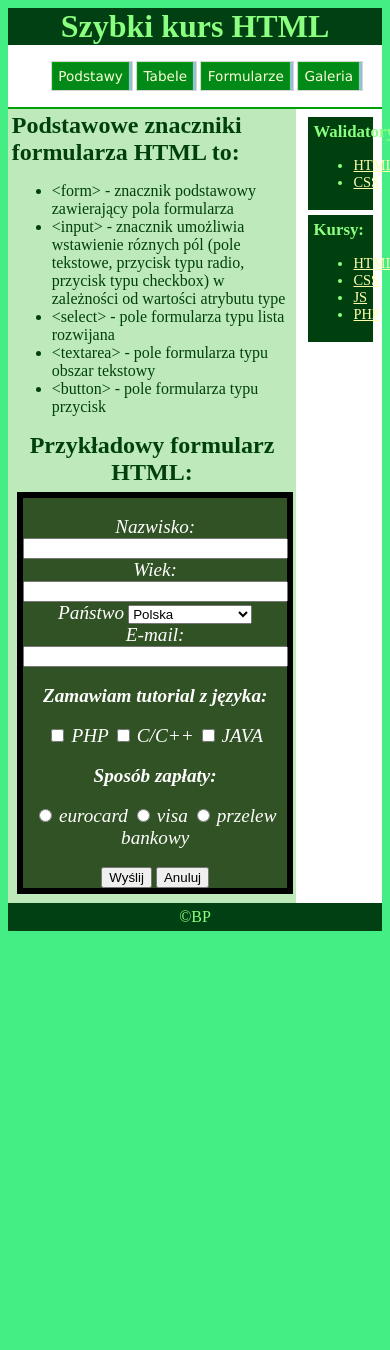
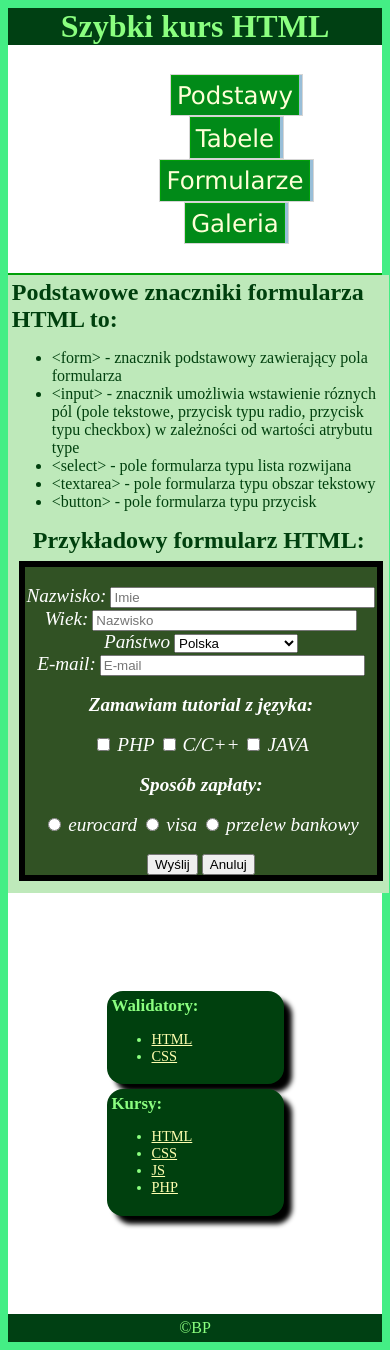
Before and after one commit to OldBeardMan/Aplikacje_Internetowe, a plain HTML site: page Lab5/kopiaLab123/formularze.html in a window 390 px wide. Before the commit the page ends 939 px from the top, so only its background shows below. Drawn offline with Linux system fonts and the light colour scheme.

Commit message:
Lab5 skończon

```diff
--- a/Lab5/kopiaLab123/CSS/style.css
+++ b/Lab5/kopiaLab123/CSS/style.css
@@ -8,7 +8,7 @@ body {
     color:#00400e;
 }
 
-h1, #stopka {
+h1, footer {
     background: #004013;
     color: #8bff80;
     text-align:center;
@@ -18,7 +18,7 @@ h1, #stopka {
     background:#ffffff;
     }
 
-#menu {
+header {
     background: #ffffff;
     float:left;
     width: 100%;
@@ -26,7 +26,7 @@ h1, #stopka {
     border-bottom:2px solid #00a008;
 }
 
-#menu li {
+header li {
     float:left;
     margin:0;
     padding:0;
@@ -36,7 +36,7 @@ h1, #stopka {
     font-size:85%;
 }
 
-#menu a {
+header a {
     float:left;
     display:block;
     margin:0;
@@ -48,13 +48,13 @@ h1, #stopka {
     background:#018a18;
 }
 
-#menu a:hover {
+header a:hover {
     background:#004013;
     color:#ffffff;
     text-decoration:none;
 }
 
-#nav {
+nav {
     text-align: left;
     overflow: hidden;
     font-family: calibri, tahoma;
@@ -63,7 +63,7 @@ h1, #stopka {
 ul#nav li {
     border: 1px solid #d5d5d5;
     list-style-type: none;
-    float: left;
+    display: flexbox;
     background: #98bed8;
     margin-left: 3px;
 }
@@ -71,7 +71,7 @@ ul#nav li {
 ul#nav li:hover {
     border: 1px solid #d5d5d5;
     list-style-type: none;
-    float: left;
+    display: flexbox;
     background: #f0f0f0;
     margin-left: 3px;
 }
@@ -110,27 +110,63 @@ ul#nav li:hover ul {
     padding:1%;
 }
 
-#stopka{
+footer{
     clear:both;
     width:100%;
     padding:5px 0 5px 0;
     text-align:center;
 }
 
-#pasek {
+aside {
     float:right;
     width:20%;
     padding:1%;
 }
 
 *.box {
+    box-sizing: border-box;
     background:#00400e;
     color:#8bff80;
     padding:5px;
     margin:5px;
     font-size:90%;
+    border-radius: 1pc;
+    box-shadow: 8px 8px 5px black;
 }
 
 *.box a {
     color:#ffffb0
 }
+
+@media screen and (max-width: 720px) {
+
+    #tresc{
+        align-items: center;
+        width: 100%;
+    }
+
+    body {
+        align-items: center;
+        display: flex;
+        flex-direction: column;
+    }
+
+    header nav ul {
+        display: flex;
+        align-items: center;
+        flex-direction: column;
+        width: 100%;
+        font-size: 180%;
+    }
+
+    ul#nav li li a {
+        width: 100%;
+    }
+
+    aside {
+        align-items: center;
+        order: 3;
+        padding: 25%;
+        width: 50%;
+    }
+}
--- a/Lab5/kopiaLab123/CSS/tabele.css
+++ b/Lab5/kopiaLab123/CSS/tabele.css
@@ -26,6 +26,6 @@ tfoot a{
     color:white;
 }
 
-.parzysty{
+tr:nth-child(even of .lang){
     background: white;
 }
--- a/Lab5/kopiaLab123/formularze.html
+++ b/Lab5/kopiaLab123/formularze.html
@@ -9,8 +9,9 @@
     </head>
     <body>
         <div id="kontener">
-            <div id="baner"><h1>Szybki kurs HTML</h1></div>
-            <div id="menu">
+            <header>
+                <h1>Szybki kurs HTML</h1>
+                <nav>
                     <ul id="nav">
                         <li><a href="index.html">Podstawy</a></li>
                         <li><a href="tabele.html">Tabele</a></li>
@@ -23,8 +24,9 @@
                         </li>
                         <li><a href="galeria.html" title="">Galeria</a></li>
                     </ul>
-            </div>
-            <div id="tresc">
+                </nav>
+            </header>
+            <section id="tresc">
                 <h2>Podstawowe znaczniki formularza HTML to:</h2>
                 <ul>
                     <li>&lt;form&gt; - znacznik podstawowy zawierający pola formularza</li>
@@ -35,27 +37,27 @@
                 </ul>
                 <h2 class="kurs">Przykładowy formularz HTML:</h2>
                 <form action="mailto:beatap@cs.pollub.pl" method="post"> <br>
-                    <label>Nazwisko:</label>  <input type="text" name="nazwisko" size="30"> <br>
-                    <label>Wiek:</label>      <input type="text" name="wiek" size="30"> <br>
-                    <label>Państwo</label>    <select name="panstwo" id="panstwo">
+                    <label>Nazwisko:</label>  <input type="text" name="nazwisko" size="30" placeholder="Imie" title="Wpisz imię" pattern="[A-Za-z]{1,32}" required> <br>
+                    <label>Wiek:</label>      <input type="text" name="wiek" size="30" placeholder="Nazwisko" title="Wpisz nazwisko" pattern="[A-Za-z]{1,32}" required> <br>
+                    <label>Państwo</label>    <select name="panstwo" id="panstwo" title="Wybierz państwo w którym mieszkasz" required>
                                     <option value="Polska">Polska</option>
                                     <option value="Kongo">Republika Kongo</option>
                                     <option value="Somalia">Somalia</option>
                                 </select> <br>
-                    <label>E-mail:</label>    <input type="email" name="e-mail" size="30"> <br> <br>
+                    <label>E-mail:</label>    <input type="email" name="e-mail" size="30" placeholder="E-mail" title="Wpisz swój adres e-mail" pattern="[a-z0-9._%+-]+@[a-z0-9.-]+\.[a-z]{2,4}$" required> <br> <br>
                     <b>Zamawiam tutorial z języka:</b> <br> <br>
                     <input type="checkbox" name="PJP" value="PHP"> <label>PHP</label>
                     <input type="checkbox" name="C" value="C"> <label>C/C++</label>
                     <input type="checkbox" name="JAVA" value="JAVA"> <label>JAVA</label> <br> <br>
                     <b>Sposób zapłaty:</b> <br> <br>
-                    <input type="radio" name="karta" value="ec"> <label>eurocard</label>
-                    <input type="radio" name="karta" value="vi"> <label>visa</label>
-                    <input type="radio" name="karta" value="pb"> <label>przelew bankowy</label><br><br>
+                    <input type="radio" name="karta" value="ec" required> <label>eurocard</label>
+                    <input type="radio" name="karta" value="vi" required> <label>visa</label>
+                    <input type="radio" name="karta" value="pb" required> <label>przelew bankowy</label><br><br>
                     <input type="submit" value="Wyślij">
                     <input type="reset" value="Anuluj"> <br>
                 </form>
-            </div>
-            <div id="pasek">
+            </section>
+            <aside>
                 <div class="box">
                     <h3>Walidatory:</h3>
                     <ul>
@@ -72,8 +74,8 @@
                         <li> <a href="https://www.w3schools.com/php/"> PHP </a></li>
                     </ul>
                 </div>
-            </div>
-            <div id="stopka">&copy;BP</div>
+            </aside>
+            <footer>&copy;BP</footer>
         </div>
     </body>
 </html>
```
Also changed, not shown: Lab5/kopiaLab123/galeria.html (+9 -10 lines), Lab5/kopiaLab123/index.html (+9 -9 lines), Lab5/kopiaLab123/tabele.html (+15 -13 lines), Lab5/kopiaLab123/photo/6.jpg (added), 2 other files. Lines whose indentation alone changed are shown as unchanged.
